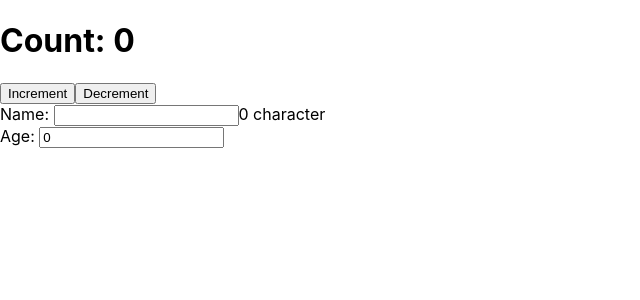
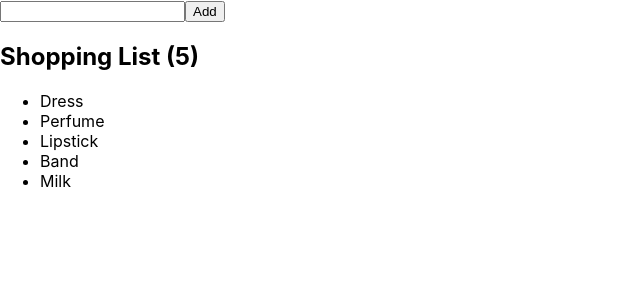
Before and after one commit to singhdivya-2895/react-learning, a React (Create React App) app: page / in a window 1280 px wide. Shown: the top 300 px of the page, without its empty margins (0-640 px from the left). Built offline with nearby package versions, Linux system fonts and the light colour scheme.

Commit message:
Shopping List
New Item, item count, useState , and useMemo

```diff
--- a/src/App.tsx
+++ b/src/App.tsx
@@ -1,9 +1,10 @@
+import { ShoppingList } from './ListExample';
 import StateExample from './StateExample';
 import { Userform } from './UserForm';
 
 const App = () => {
     return <>
-        <StateExample />
+        <ShoppingList />
     </>;
 }
 
--- /dev/null
+++ b/src/ListExample.tsx
@@ -0,0 +1,38 @@
+import React, { useMemo, useState } from "react";
+
+let cartItems: string[] = [
+    "Dress", "Perfume",
+    "Lipstick", "Band", "Milk"
+]
+
+export const ShoppingList = () => {
+    const [text, setText] = useState('');
+    const [list, setList] = useState<string[]>(cartItems);
+
+    const itemsCount = useMemo(() => {
+        return list.length
+    }, [list]);
+
+    const listItems = useMemo(() => {
+        return list.map((item, index) => {
+            return <li key={index}>{item}</li>;
+        })
+    }, [list]);
+
+    const clicked = (event: any) => {
+        const newArray = [...list, text];
+        setList(newArray);
+    };
+    return (<>
+        <div>
+            <input
+                type="text" name="newItem" value={text}
+                onChange={(event) => setText(event.target.value)} />
+            <input
+                type="button"
+                onClick={clicked} value={"Add"} />
+        </div>
+        <h2>Shopping List ({itemsCount})</h2>
+        <ul>{listItems}</ul>
+    </>)
+}
--- a/src/StateExample.tsx
+++ b/src/StateExample.tsx
@@ -11,7 +11,6 @@ export default function Demo() {
                 <button onClick={() => setCount(count + 1)}>Increment</button>
                 <button onClick={() => setCount(count - 1)}>Decrement</button>
             </div>
-
             <Userform count={count} />
         </>
     );
--- a/src/index.css
+++ b/src/index.css
@@ -6,17 +6,12 @@ body {
   -webkit-font-smoothing: antialiased;
   -moz-osx-font-smoothing: grayscale;
 }
-
-
 .red {
   background-color: red;
 }
-
-
 .yellow {
   background-color: yellow;
 }
-
 code {
   font-family: source-code-pro, Menlo, Monaco, Consolas, 'Courier New',
     monospace;
```
